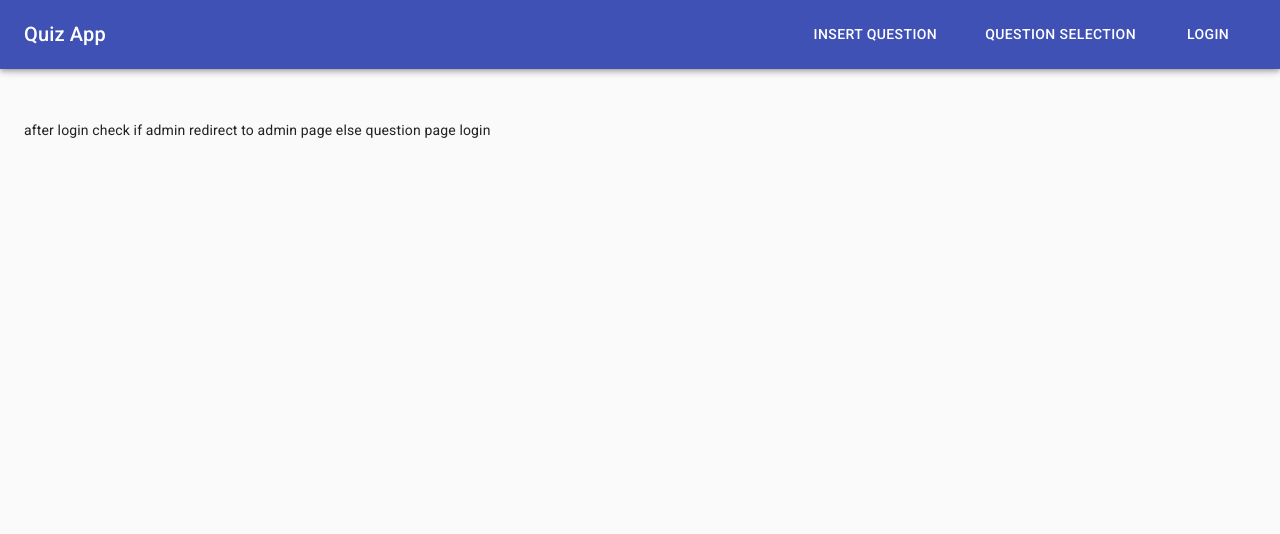
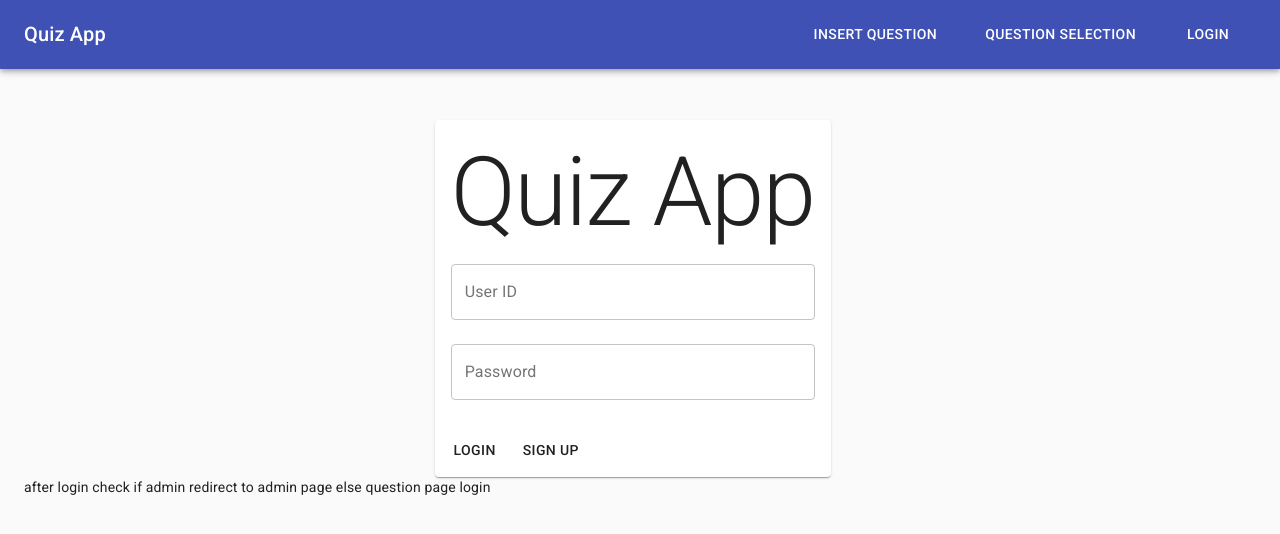
Before and after one commit to Stewart86/quiz-app, a React (Create React App) app: page / in a window 1280 px wide. Shown: the top 534 px of the page. Built offline with nearby package versions, Linux system fonts and the light colour scheme.

Commit message:
config final firestore and login page

```diff
--- a/src/components/InsertMultipleChoice.jsx
+++ b/src/components/InsertMultipleChoice.jsx
@@ -1,5 +1,5 @@
 import { Button, Grid, Paper, TextField } from "@material-ui/core"
-import React, { Fragment, useState } from "react"
+import React, { Fragment } from "react"
 
 import AddIcon from "@material-ui/icons/Add"
 import RemoveIcon from '@material-ui/icons/Remove';
@@ -16,14 +16,9 @@ const useStyles = makeStyles((theme) => ({
     margin: theme.spacing(3),
   }
 }))
-export default function InsertMultipleChoice() {
-  const [choices, setChoices] = useState([""])
+export default function InsertMultipleChoice({choices, handleSetChoice, handleRemoveClick, handleAddClick}) {
   const classes = useStyles()
-const handleRemoveClick = index => {
-    const list = [...choices];
-    list.splice(index, 1);
-    setChoices(list);
-  };
+
   return (
     <>
       <Grid container>
@@ -32,7 +27,7 @@ const handleRemoveClick = index => {
             <Fragment key={i}>
               <Grid item xs={10}>
                 <Paper className={classes.paper}>
-                  <TextField fullWidth className={classes.textField} defaultValue={`Choice ${i + 1}`} />
+                  <TextField fullWidth className={classes.textField} defaultValue={`Choice ${i + 1}`} onChange={(event) => handleSetChoice(event.value, i)} />
                 </Paper>
               </Grid>
               <Grid item xs={1}>
@@ -40,7 +35,7 @@ const handleRemoveClick = index => {
                   variant='contained'
                   color={"primary"}
                   className={classes.addRemoveBtn}
-                  onClick={(e) => handleRemoveClick(i)}>
+                  onClick={handleRemoveClick}>
                   <RemoveIcon/>
                 </Button>
               </Grid>
@@ -49,7 +44,7 @@ const handleRemoveClick = index => {
                   variant='contained'
                   color={"primary"}
                   className={classes.addRemoveBtn}
-                  onClick={(e) => setChoices([...choices, e.value])}>
+                  onClick={handleAddClick}>
                   <AddIcon />
                 </Button>
               </Grid>
--- a/src/firestore.js
+++ b/src/firestore.js
@@ -13,13 +13,13 @@ const firebaseConfig = {
 
 firebase.initializeApp(firebaseConfig);
 
-if (window.location.hostname === 'localhost') {
-  console.log("testing locally -- hitting local functions and firestore emulators");
-  firebase.firestore().settings({
-    host: 'localhost:8080',
-    ssl: false
-  });
-}
+// if (window.location.hostname === 'localhost') {
+//   console.log("testing locally -- hitting local functions and firestore emulators");
+//   firebase.firestore().settings({
+//     host: 'localhost:8080',
+//     ssl: false
+//   });
+// }
 
 export const provider = new firebase.auth.GoogleAuthProvider();
 export const auth = firebase.auth();
--- a/src/pages/InsertQuestion.jsx
+++ b/src/pages/InsertQuestion.jsx
@@ -27,9 +27,16 @@ export default function InsertQuestion() {
 
   const handleAddClick = (event) => {
     setChoices([...choices, event.value])
+    console.log(choices)
   }
   const handleEditorChange = (content, editor) => {
     setQuestion(content)
+  }
+
+  const handleSetChoice = (i, value) => {
+    let list = [...choices]
+    list[i] = value
+    setChoices(list)
   }
 
   const handleInsertQuestion = () => {
@@ -72,6 +79,7 @@ export default function InsertQuestion() {
         />
         <InsertMultipleChoice
           choices={choices}
+          handleSetChoice={handleSetChoice}
           handleRemoveClick={handleRemoveClick}
           handleAddClick={handleAddClick}
         />
--- a/src/pages/Login.jsx
+++ b/src/pages/Login.jsx
@@ -1,10 +1,68 @@
-import React from 'react'
+import {
+  Button,
+  Card,
+  CardActions,
+  CardContent,
+  Grid,
+  TextField,
+  Typography,
+} from "@material-ui/core"
+
+import React from "react"
+import { makeStyles } from "@material-ui/core/styles"
+
+const useStyles = makeStyles((theme) => ({
+  root: {
+    display: "flex",
+    flexWrap: "wrap",
+  },
+  textField: {},
+  marginLeft: theme.spacing(1),
+  marginRight: theme.spacing(1),
+  width: "25ch",
+}))
 
 export default function Login() {
-    return (
-        <div>
-            after login check if admin redirect to admin page else question page
-            login
-        </div>
-    )
+  const classes = useStyles()
+
+  return (
+    <div className={classes.root}>
+      <Grid container direction='column' justify='center' alignItems='center'>
+        <Grid container item xs={4}></Grid>
+        <Grid container item xs={4}>
+          <Card>
+            <CardContent>
+              <Grid item xs={12}>
+                <Typography variant={"h1"}>Quiz App</Typography>
+              </Grid>
+              <Grid item xs={12}>
+                <TextField
+                  className={classes.textField}
+                  fullWidth
+                  label={"User ID"}
+                  variant='outlined'
+                  margin='normal'
+                />
+              </Grid>
+              <Grid item xs={12}>
+                <TextField
+                  className={classes.textField}
+                  fullWidth
+                  label={"Password"}
+                  variant='outlined'
+                  margin='normal'
+                />
+              </Grid>
+            </CardContent>
+            <CardActions>
+              <Button>Login</Button>
+              <Button>Sign Up</Button>
+            </CardActions>
+          </Card>
+        </Grid>
+        <Grid container item xs={4}></Grid>
+      </Grid>
+      after login check if admin redirect to admin page else question page login
+    </div>
+  )
 }
```
